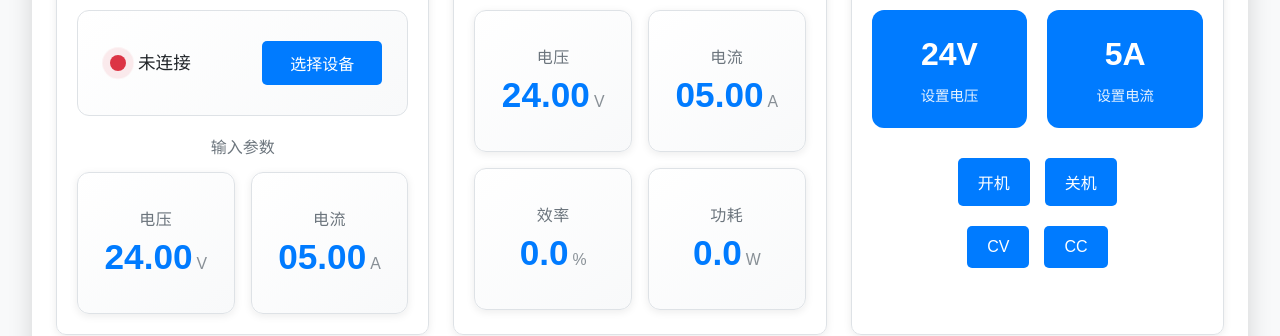
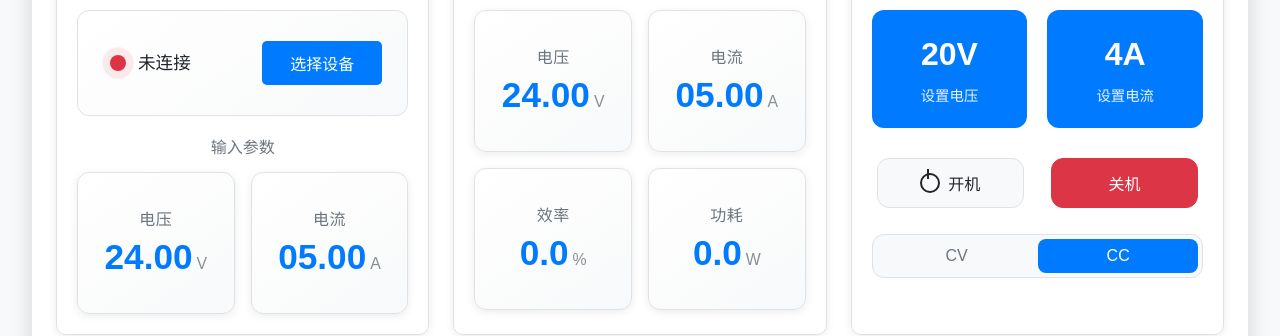
Before and after one commit to xiaowine/power-control, a Vue app: page / in a window 1280 px wide. Shown: the top 336 px of the page. Built offline with nearby package versions, Linux system fonts and the light colour scheme.

Commit message:
优化目标设定界面

```diff
--- a/src/App.vue
+++ b/src/App.vue
@@ -110,13 +110,14 @@
 				<div class="control-group">
 					<div class="power-controls">
 						<button class="power-btn" :class="{ active: workStatus === '工作中' }" @click="powerOn">
-							<i class="power-icon"></i>开机
+							<i class="power-icon"></i>
+							开机
 						</button>
 						<button class="power-btn off" @click="powerOff">关机</button>
 					</div>
 					<div class="mode-controls">
-						<button :class="{ active: mode === 'CV' }" @click="">CV</button>
-						<button :class="{ active: mode === 'CC' }" @click="">CC</button>
+						<button :class="{ active: mode === 'CV' }" @click="toggleMode('CV')">CV</button>
+						<button :class="{ active: mode === 'CC' }" @click="toggleMode('CC')">CC</button>
 					</div>
 				</div>
 			</div>
@@ -214,7 +215,7 @@
 	import { FunctionType, ReportType } from './types';
 	import type { SerialPort } from './types/serial';
 
-	// ===== 状态变量分组 =====
+	// ===== 状态变��分组 =====
 	// UI 动画相关的 refs
 	const voltageAnimation = ref<HTMLElement>();
 	const currentAnimation = ref<HTMLElement>();
@@ -226,8 +227,8 @@
 	const isConnected = ref<boolean>(false);
 
 	// 目标值设定
-	const targetVoltage = ref<number>(24.0);
-	const targetCurrent = ref<number>(5.0);
+	const targetVoltage = ref<number>(20.0);
+	const targetCurrent = ref<number>(4.0);
 
 	// 当前输出值
 	const nowVoltage = ref<number>(24.0);
@@ -437,16 +438,17 @@
 			showAlert('请先连接设备');
 			return;
 		}
-		const writer = device.value.writable.getWriter();
-		const roundedValue = Math.round(value * 100);
+
 		const data = new Uint8Array([
 			type & 0xff,
 			(type >> 8) & 0xff,
-			roundedValue & 0xff,
-			(roundedValue >> 8) & 0xff,
+			value & 0xff,
+			(value >> 8) & 0xff,
 			0,
 			0,
 		]);
+
+		const writer = device.value.writable.getWriter();
 		const checksum = calculateChecksum(data);
 		data[4] = checksum & 0xff;
 		data[5] = (checksum >> 8) & 0xff;
@@ -457,8 +459,10 @@
 	};
 
 	// 导出控制命令
-	const sendVoltageData = (): void => sendData(FunctionType.VREF, targetVoltage.value, '电压');
-	const sendCurrentData = (): void => sendData(FunctionType.IREF, targetCurrent.value, '电流');
+	const sendVoltageData = (): void =>
+		sendData(FunctionType.VREF, Math.round(targetVoltage.value * 100), '电压');
+	const sendCurrentData = (): void =>
+		sendData(FunctionType.IREF, Math.round(targetCurrent.value * 100), '电流');
 	const powerOn = (): void => sendData(FunctionType.EN, 1, '开机');
 	const powerOff = (): void => sendData(FunctionType.EN, 0, '关机');
 
@@ -548,11 +552,20 @@
 		}
 	};
 
-	function parseDataFrame(hexString: string): string {
+	function parseDataFrame(hexString: string, isSend: boolean): string {
 		try {
 			const data = new Uint8Array(hexString.split(' ').map((byte) => parseInt(byte, 16)));
 			const frameData = dataParse(data);
-			const explanations: Record<number, string> = {
+
+			// 解析发送的数据
+			const sendExplanations: Record<number, string> = {
+				[FunctionType.VREF]: `设置电压: ${frameData.Value / 100} V`,
+				[FunctionType.IREF]: `设置电流: ${frameData.Value / 100} A`,
+				[FunctionType.EN]: `${frameData.Value === 1 ? '开机' : '关机'}`,
+				[FunctionType.MODE]: `设置模式: ${frameData.Value === 0 ? 'CV' : 'CC'}`,
+			};
+			// 解析接收的数据
+			const receiveExplanations: Record<number, string> = {
 				[ReportType.VIN]: `输入电压: ${frameData.Value / 100} V`,
 				[ReportType.IIN]: `输入电流: ${frameData.Value / 100} A`,
 				[ReportType.VOUT]: `输出电压: ${frameData.Value / 100} V`,
@@ -561,8 +574,11 @@
 				[ReportType.RUN_MODE]: `运行模式: ${getRunModeDescription(frameData.Value)}`,
 				[ReportType.OUT_MODE]: `输出模式: ${getOutModeDescription(frameData.Value)}`,
 			};
-
-			return explanations[frameData.FunctionCode] || '未知功能码';
+			if (isSend) {
+				return sendExplanations[frameData.FunctionCode];
+			} else {
+				return receiveExplanations[frameData.FunctionCode];
+			}
 		} catch (error) {
 			console.error('解析数据帧错误:', error);
 			return '数据解析错误';
@@ -648,7 +664,11 @@
 							]),
 							h('div', { class: 'detail-item' }, [
 								h('span', { class: 'detail-label' }, '解释:'),
-								h('span', { class: 'detail-value' }, parseDataFrame(item.message)),
+								h(
+									'span',
+									{ class: 'detail-value' },
+									parseDataFrame(item.message, item.type === 'sent')
+								),
 							]),
 						]);
 				},
@@ -727,6 +747,13 @@
 
 	const showVoltageDialog = () => showSettingDialog('voltage');
 	const showCurrentDialog = () => showSettingDialog('current');
+
+	const toggleMode = (newMode: 'CV' | 'CC'): void => {
+		if (mode.value !== newMode) {
+			mode.value = newMode;
+			sendData(FunctionType.MODE, newMode === 'CV' ? 0 : 1, '模式');
+		}
+	};
 </script>
 
 <style>
--- a/src/components/Dialog.vue
+++ b/src/components/Dialog.vue
@@ -1,7 +1,7 @@
 <template>
 	<Transition name="dialog-fade">
 		<div v-if="modelValue" class="dialog-overlay" @click="handleOverlayClick">
-			<div class="dialog-container">
+			<div class="dialog-container" @click.stop>
 				<div class="dialog-header">
 					<h3>{{ title }}</h3>
 					<button class="close-btn" @click="close">×</button>
--- a/src/css/app.css
+++ b/src/css/app.css
@@ -224,7 +224,7 @@ button + button {
 
   input[type="number"],
   select {
-    padding: 8px 10px; /* 缩小输入框内边距 */
+    padding: 8px 10px; /* ���小输入框内边距 */
     font-size: 0.9em; /* 缩小输入框字体 */
   }
 }
@@ -421,9 +421,9 @@ button + button {
   }
 }
 
-/* 在 :root 中添加文本色的 RGB 值 */
+/* 在 :root 中添加文本色��� RGB 值 */
 :root {
-  /* 已有的���量... */
+  /* 已有的量... */
   --text-secondary-rgb: 127, 140, 141;  /* #7f8c8d 的 RGB 值 */
   --cancel-color: #6c757d;
   --cancel-dark: #5a6268;
@@ -878,7 +878,7 @@ html {
     }
 }
 
-/* 响应式调整 */
+/* 响应式调��� */
 @media (max-width: 768px) {
   .section:last-child {
     min-height: 250px;
@@ -1463,3 +1463,131 @@ html {
     --cancel-dark: #343a40;
   }
 }
+
+/* 控制组样式 */
+.control-group {
+  display: flex;
+  flex-direction: column;
+  gap: 16px;
+}
+
+/* 电源控制按钮组 */
+.power-controls {
+  display: flex;
+  gap: 12px;
+}
+
+.power-btn {
+  flex: 1;
+  padding: 12px 24px;
+  border-radius: var(--border-radius);
+  font-size: 1em;
+  font-weight: 500;
+  display: flex;
+  align-items: center;
+  justify-content: center;
+  gap: 8px;
+  background: var(--bg-secondary);
+  color: var(--text-primary);
+  border: 1px solid var(--border-color);
+  transition: all 0.3s var(--animate-timing);
+}
+
+.power-btn.active {
+  background: var(--success-color);
+  color: white;
+  border-color: var(--success-color);
+}
+
+.power-btn.off {
+  background: var(--error-color);
+  color: white;
+  border-color: var(--error-color);
+}
+
+.power-btn:hover {
+  transform: translateY(-2px);
+  box-shadow: var(--shadow-md);
+}
+
+/* 模式控制按钮组 */
+.mode-controls {
+  display: flex;
+  gap: 2px;
+  background: var(--bg-secondary);
+  padding: 4px;
+  border-radius: var(--border-radius);
+  border: 1px solid var(--border-color);
+}
+
+.mode-controls button {
+  flex: 1;
+  padding: 8px 16px;
+  border: none;
+  background: transparent;
+  color: var(--text-secondary);
+  font-weight: 500;
+  transition: all 0.3s var(--animate-timing);
+  border-radius: calc(var(--border-radius) - 4px);
+  margin: 0;
+}
+
+.mode-controls button.active {
+  background: var(--primary-color);
+  color: white;
+}
+
+.mode-controls button:hover:not(.active) {
+  background: rgba(var(--primary-color-rgb), 0.1);
+  color: var(--primary-color);
+}
+
+/* 电源图标 */
+.power-icon {
+  width: 16px;
+  height: 16px;
+  border: 2px solid currentColor;
+  border-radius: 50%;
+  position: relative;
+  display: inline-block;
+}
+
+.power-icon::after {
+  content: '';
+  position: absolute;
+  top: -6px;
+  left: 5px;
+  width: 2px;
+  height: 10px;
+  background: currentColor;
+}
+
+/* 深色模式适配 */
+@media (prefers-color-scheme: dark) {
+  .power-btn {
+    background: rgba(var(--bg-secondary-rgb), 0.3);
+  }
+
+  .mode-controls {
+    background: rgba(var(--bg-secondary-rgb), 0.3);
+  }
+}
+
+/* 响应式调整 */
+@media (max-width: 768px) {
+  .control-group {
+    gap: 12px;
+  }
+
+  .power-controls {
+    flex-direction: column;
+  }
+
+  .power-btn {
+    padding: 10px 20px;
+  }
+
+  .mode-controls button {
+    padding: 6px 12px;
+  }
+}
--- a/src/types/index.ts
+++ b/src/types/index.ts
@@ -14,6 +14,7 @@ export enum FunctionType {
 	EN = 0,
 	VREF = 1,
 	IREF = 2,
+	MODE = 3,
 }
 
 export enum ReportType {
```
